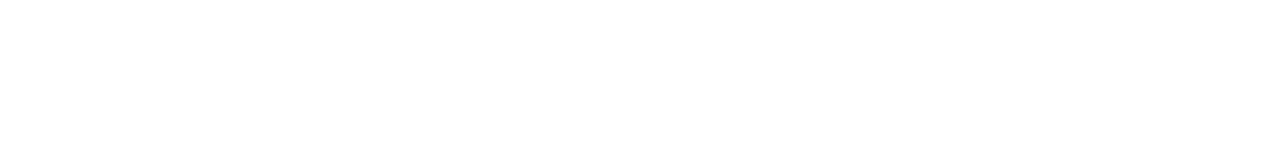
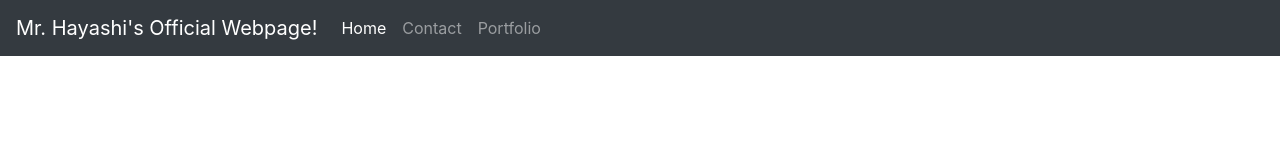
Before and after one commit to Chris-Hayashi/Bootstrap-Portfolio, a plain HTML site: page contact.html in a window 1280 px wide. Drawn offline with nearby package versions, Linux system fonts and the light colour scheme.

Commit message:
linked contact.thml and portfoli.html. Added navbar to contact.html and deleted dropdown menu

```diff
--- a/contact.html
+++ b/contact.html
@@ -0,0 +1,29 @@
+<!DOCTYPE html>
+
+<html>
+    <head>
+        <link rel="stylesheet" href="https://stackpath.bootstrapcdn.com/bootstrap/4.3.1/css/bootstrap.min.css" integrity="sha384-ggOyR0iXCbMQv3Xipma34MD+dH/1fQ784/j6cY/iJTQUOhcWr7x9JvoRxT2MZw1T" crossorigin="anonymous">
+    </head>
+
+    <body>
+        <nav class="navbar navbar-expand-lg navbar-dark bg-dark" >
+            <a class="navbar-brand" href="#">Mr. Hayashi's Official Webpage!</a>
+            <button class="navbar-toggler" type="button" data-toggle="collapse" data-target="#navbarNavDropdown" aria-controls="navbarNavDropdown" aria-expanded="false" aria-label="Toggle navigation">
+                <span class="navbar-toggler-icon"></span>
+            </button>
+            <div class="collapse navbar-collapse" id="navbarNavDropdown">
+                <ul class="navbar-nav">
+                <li class="nav-item active">
+                    <a class="nav-link" href="index.html">Home <span class="sr-only">(current)</span></a>
+                </li>
+                <li class="nav-item">
+                    <a class="nav-link" href="contact.html">Contact</a>
+                </li>
+                <li class="nav-item">
+                    <a class="nav-link" href="portfolio.html">Portfolio</a>
+                </li>
+                </ul>
+            </div>
+        </nav>
+    </body>
+</html>
```
Also changed, not shown: index.html (+5 -5 lines).
